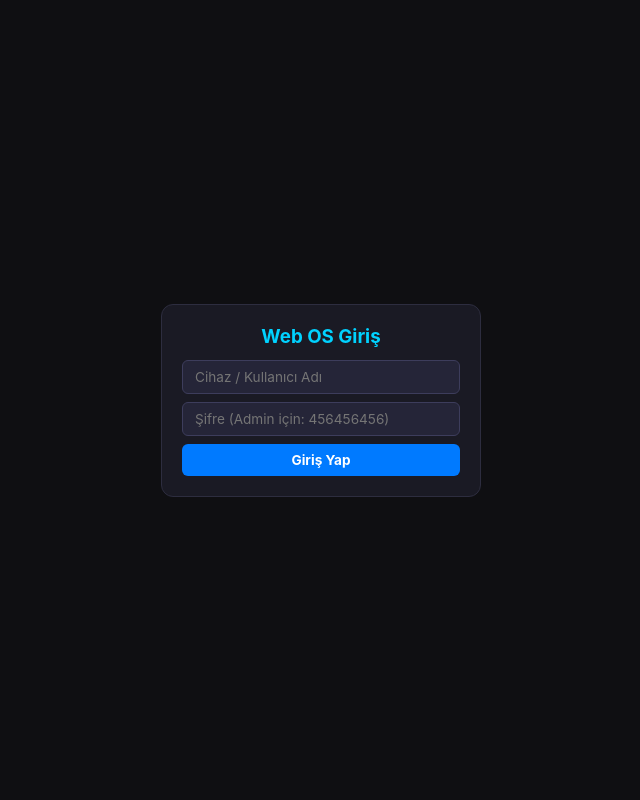
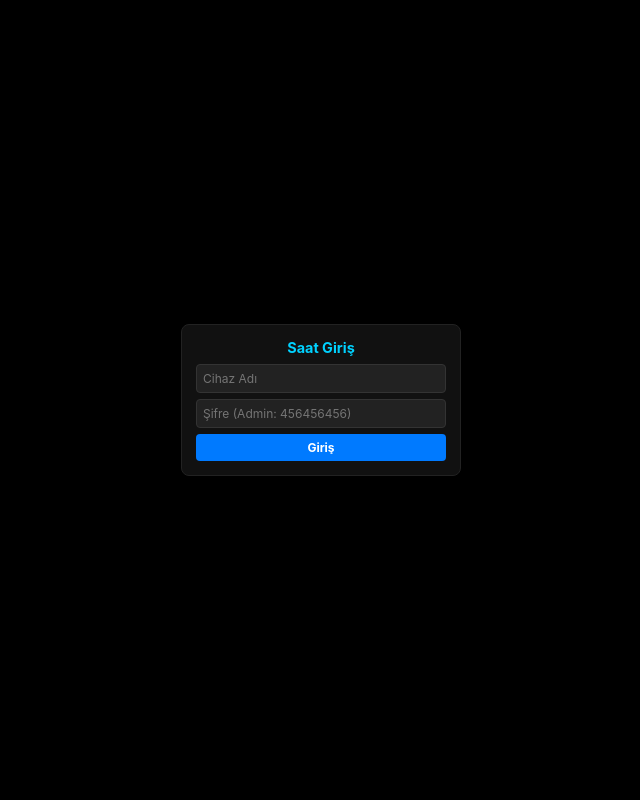
Before and after one commit to HurtAngel-AI/watchup2, a Flask app: page / in a window 1280 px wide. Shown: the whole page, without its empty margins (319-959 px from the left). Run offline with Flask 3, Linux system fonts and the light colour scheme.

Commit message:
Update index.html

```diff
--- a/templates/index.html
+++ b/templates/index.html
@@ -2,40 +2,37 @@
 <html lang="tr">
 <head>
     <meta charset="UTF-8">
-    <meta name="viewport" content="width=device-width, initial-scale=1.0">
-    <title>Web OS</title>
+    <meta name="viewport" content="width=device-width, initial-scale=1.0, maximum-scale=1.0, user-scalable=no">
+    <title>Watch OS</title>
     <style>
-        * { box-sizing: border-box; margin: 0; padding: 0; font-family: -apple-system, BlinkMacSystemFont, "Segoe UI", Roboto, sans-serif; }
-        body { background: #0f0f12; color: #fff; padding: 10px; display: flex; flex-direction: column; align-items: center; min-height: 100vh; }
+        * { box-sizing: border-box; margin: 0; padding: 0; font-family: -apple-system, sans-serif; }
+        body { background: #000; color: #fff; padding: 4px; display: flex; flex-direction: column; align-items: center; }
 
-        .card { background: #1a1a24; border: 1px solid #2d2d3f; border-radius: 12px; width: 100%; max-width: 500px; padding: 12px; margin-bottom: 12px; }
-        h2 { font-size: 1rem; color: #00d2ff; margin-bottom: 8px; display: flex; justify-content: space-between; align-items: center; }
+        .card { background: #111; border: 1px solid #222; border-radius: 8px; width: 100%; max-width: 360px; padding: 8px; margin-bottom: 8px; }
+        h2 { font-size: 0.85rem; color: #00d2ff; margin-bottom: 6px; display: flex; justify-content: space-between; align-items: center; }
 
-        input, select, button { background: #252538; border: 1px solid #3d3d5c; color: #fff; padding: 8px 12px; border-radius: 6px; font-size: 0.85rem; outline: none; }
-        input { width: 100%; margin-bottom: 8px; }
+        input, select, button { background: #222; border: 1px solid #333; color: #fff; padding: 6px; border-radius: 4px; font-size: 0.75rem; outline: none; }
+        input { width: 100%; margin-bottom: 6px; }
         button { background: #007aff; border: none; font-weight: bold; cursor: pointer; width: 100%; }
-        button:hover { opacity: 0.9; }
 
         /* Login Screen */
-        #login-screen { position: fixed; inset: 0; background: #0f0f12; z-index: 999; display: flex; justify-content: center; align-items: center; padding: 20px; }
-        .login-box { background: #1a1a24; border: 1px solid #2d2d3f; padding: 20px; border-radius: 12px; width: 100%; max-width: 320px; text-align: center; }
+        #login-screen { position: fixed; inset: 0; background: #000; z-index: 999; display: flex; justify-content: center; align-items: center; padding: 10px; }
+        .login-box { background: #111; border: 1px solid #222; padding: 14px; border-radius: 8px; width: 100%; max-width: 280px; text-align: center; }
 
         /* App 1: DM */
-        .chat-header { display: flex; gap: 8px; margin-bottom: 8px; }
-        .chat-box { height: 160px; overflow-y: auto; background: #0f0f12; border: 1px solid #252538; border-radius: 6px; padding: 8px; margin-bottom: 8px; display: flex; flex-direction: column; gap: 6px; }
-        .msg { background: #252538; padding: 6px 10px; border-radius: 8px; font-size: 0.8rem; max-width: 85%; }
+        .chat-box { height: 130px; overflow-y: auto; background: #050505; border: 1px solid #222; border-radius: 4px; padding: 6px; margin-bottom: 6px; display: flex; flex-direction: column; gap: 4px; }
+        .msg { background: #222; padding: 4px 8px; border-radius: 6px; font-size: 0.7rem; max-width: 90%; }
         .msg.me { background: #0055ff; align-self: flex-end; }
-        .msg-meta { font-size: 0.65rem; opacity: 0.6; margin-bottom: 2px; }
+        .msg-meta { font-size: 0.55rem; opacity: 0.6; margin-bottom: 2px; }
 
-        /* App 2: ProxWeb */
-        .browser-bar { display: flex; gap: 6px; margin-bottom: 8px; }
+        /* App 2: ProxWeb (Watch Fit) */
+        .browser-bar { display: flex; gap: 4px; margin-bottom: 6px; }
         .browser-bar input { margin-bottom: 0; }
-        .browser-bar button { width: auto; padding: 0 16px; }
-        iframe { width: 100%; height: 320px; border: 1px solid #2d2d3f; border-radius: 6px; background: #fff; }
+        .browser-bar button { width: auto; padding: 0 10px; }
+        iframe { width: 100%; height: 260px; border: 1px solid #222; border-radius: 4px; background: #fff; }
 
-        /* Admin Controls */
-        .admin-bar { display: flex; gap: 6px; margin-top: 6px; }
-        .admin-bar button { background: #333; font-size: 0.75rem; }
+        .admin-bar { display: flex; gap: 4px; margin-top: 4px; }
+        .admin-bar button { background: #333; font-size: 0.65rem; }
     </style>
 </head>
 <body>
@@ -43,53 +40,48 @@
     <!-- GİRİŞ EKRANI -->
     <div id="login-screen">
         <div class="login-box">
-            <h3 style="margin-bottom: 12px; color: #00d2ff;">Web OS Giriş</h3>
-            <input type="text" id="login-username" placeholder="Cihaz / Kullanıcı Adı">
-            <input type="password" id="login-password" placeholder="Şifre (Admin için: 456456456)">
-            <button onclick="doLogin()">Giriş Yap</button>
+            <h3 style="margin-bottom: 8px; color: #00d2ff; font-size: 0.9rem;">Saat Giriş</h3>
+            <input type="text" id="login-username" placeholder="Cihaz Adı">
+            <input type="password" id="login-password" placeholder="Şifre (Admin: 456456456)">
+            <button onclick="doLogin()">Giriş</button>
         </div>
     </div>
 
-    <!-- MASAÜSTÜ / UYGULAMALAR -->
-    <div id="app-content" style="display: none; width: 100%; max-width: 500px;">
+    <!-- MASAÜSTÜ -->
+    <div id="app-content" style="display: none; width: 100%; max-width: 360px;">
 
-        <!-- ÜST BİLGİ -->
-        <div style="display: flex; justify-content: space-between; align-items: center; margin-bottom: 10px;">
-            <span id="user-badge" style="font-size: 0.8rem; color: #aaa;"></span>
-            <span id="role-badge" style="font-size: 0.7rem; background: #0055ff; padding: 2px 8px; border-radius: 10px;"></span>
+        <div style="display: flex; justify-content: space-between; align-items: center; margin-bottom: 6px; font-size: 0.7rem;">
+            <span id="user-badge" style="color: #aaa;"></span>
+            <span id="role-badge" style="background: #0055ff; padding: 1px 6px; border-radius: 6px;"></span>
         </div>
 
-        <!-- UYGULAMA 1: DM SOHBET -->
+        <!-- DM -->
         <div class="card">
-            <h2>💬 DM Mesajlaşma <button onclick="loadUsers()" style="width:auto; padding:2px 8px; font-size:0.7rem; background:#333;">Yenile</button></h2>
-            <div class="chat-header">
-                <select id="chat-recipient" style="width: 100%;">
-                    <option value="ALL">Herkes (Genel)</option>
-                </select>
-            </div>
+            <h2>💬 DM <button onclick="loadUsers()" style="width:auto; padding:1px 6px; font-size:0.6rem; background:#333;">Yenile</button></h2>
+            <select id="chat-recipient" style="width: 100%; margin-bottom: 6px;"></select>
             <div class="chat-box" id="chat-box"></div>
-            <div style="display: flex; gap: 6px;">
-                <input type="text" id="chat-input" placeholder="Mesaj yazın..." style="margin-bottom: 0;" onkeypress="if(event.key==='Enter') sendMessage()">
-                <button onclick="sendMessage()" style="width: 70px;">Gönder</button>
+            <div style="display: flex; gap: 4px;">
+                <input type="text" id="chat-input" placeholder="Mesaj..." style="margin-bottom: 0;" onkeypress="if(event.key==='Enter') sendMessage()">
+                <button onclick="sendMessage()" style="width: 50px;">At</button>
             </div>
         </div>
 
-        <!-- UYGULAMA 2: PROXWEB -->
+        <!-- PROXWEB -->
         <div class="card">
-            <h2>🌐 ProxWeb (Sanal Tarayıcı)</h2>
+            <h2>🌐 ProxWeb</h2>
             <div class="browser-bar">
-                <input type="text" id="proxy-url" placeholder="google.com veya URL girin..." onkeypress="if(event.key==='Enter') loadProxy()">
+                <input type="text" id="proxy-url" placeholder="m.instagram.com" onkeypress="if(event.key==='Enter') loadProxy()">
                 <button onclick="loadProxy()">Git</button>
             </div>
             <iframe id="proxy-frame" src="about:blank"></iframe>
         </div>
 
-        <!-- ADMIN PANELİ (SADECE ADMİNE GÖRÜNÜR) -->
+        <!-- ADMIN -->
         <div id="admin-panel" class="card" style="display: none; border-color: #ff9500;">
-            <h2 style="color: #ff9500;">⚙️ Super Admin Paneli</h2>
+            <h2 style="color: #ff9500;">⚙️ Admin</h2>
             <div class="admin-bar">
-                <button onclick="exportJSON()">RAM JSON İndir</button>
-                <button onclick="document.getElementById('import-file').click()">RAM JSON Yükle</button>
+                <button onclick="exportJSON()">JSON İndir</button>
+                <button onclick="document.getElementById('import-file').click()">JSON Yükle</button>
                 <input type="file" id="import-file" style="display: none;" onchange="importJSON(this)">
             </div>
         </div>
@@ -104,10 +96,7 @@
             const username = document.getElementById("login-username").value.trim();
             const password = document.getElementById("login-password").value.trim();
 
-            if (!username) {
-                alert("Lütfen kullanıcı adı girin.");
-                return;
-            }
+            if (!username) return alert("İsim girin.");
 
             const res = await fetch("/api/login", {
                 method: "POST",
@@ -133,7 +122,7 @@
                 loadMessages();
                 setInterval(loadMessages, 3000);
             } else {
-                alert(data.error || "Giriş başarısız.");
+                alert("Giriş hatası.");
             }
         }
 
@@ -141,10 +130,9 @@
             const res = await fetch("/api/users");
             const users = await res.json();
             const select = document.getElementById("chat-recipient");
+            const currentVal = select.value;
 
-            const currentVal = select.value;
             select.innerHTML = '<option value="ALL">Herkes (Genel)</option>';
-
             users.forEach(u => {
                 if (u !== currentUser) {
                     const opt = document.createElement("option");
@@ -192,7 +180,7 @@
         }
 
         function loadProxy() {
-            const url = document.getElementById("proxy-url").value.trim();
+            let url = document.getElementById("proxy-url").value.trim();
             if (url) {
                 document.getElementById("proxy-frame").src = `/proxy?url=${encodeURIComponent(url)}`;
             }
```
